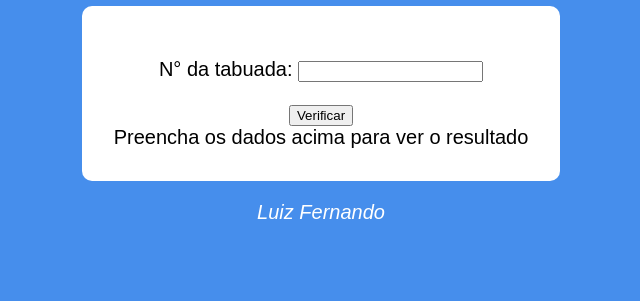
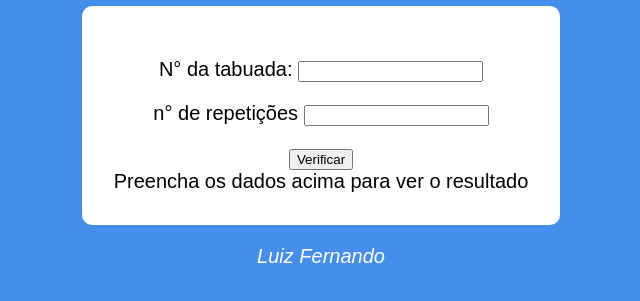
Before and after one commit to Luiz-F-Brogiato/tabuada, a plain HTML site: page index.html in a window 1280 px wide. Shown: the part 93-394 px from the top of the page, without its empty margins (319-959 px from the left). Drawn offline with Linux system fonts and the light colour scheme.

Commit message:
Update index.html

```diff
--- a/index.html
+++ b/index.html
@@ -19,6 +19,10 @@
             <p>N° da tabuada:
                 <input type="number" name="n" id="n">
             </p>
+            <p>
+                n° de repetições
+                <input type="number" name="r" id="r">
+            </p>
             <button onclick="calc()">Verificar</button>
         </div>
 
```
